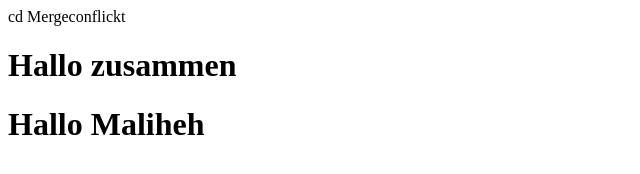
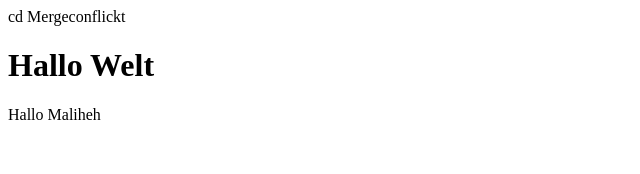
Before and after one commit to MelissaKebi/Mergeconflict, a plain HTML site: page index.html in a window 1280 px wide. Shown: the whole page, without its empty margins (0-640 px from the left). Drawn offline with Linux system fonts and the light colour scheme.

Commit message:
add Hellowelt text schreiben

```diff
--- a/index.html
+++ b/index.html
@@ -6,7 +6,8 @@ cd Mergeconflickt<!DOCTYPE html>
     <title>Document</title>
 </head>
 <body>
-    <h1> Hallo zusammen</h1>
-    <h1>Hallo Maliheh</h1>
+    <h1>Hallo Welt</h1>
+   <p>Hallo Maliheh</p>
+
 </body>
 </html>
```
